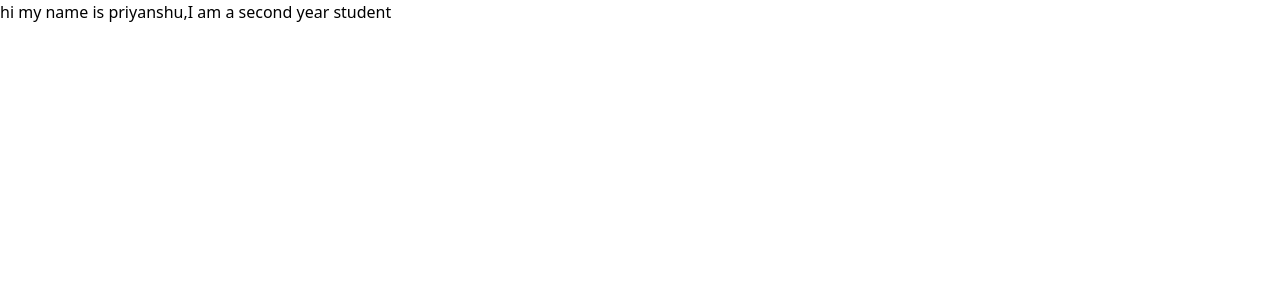
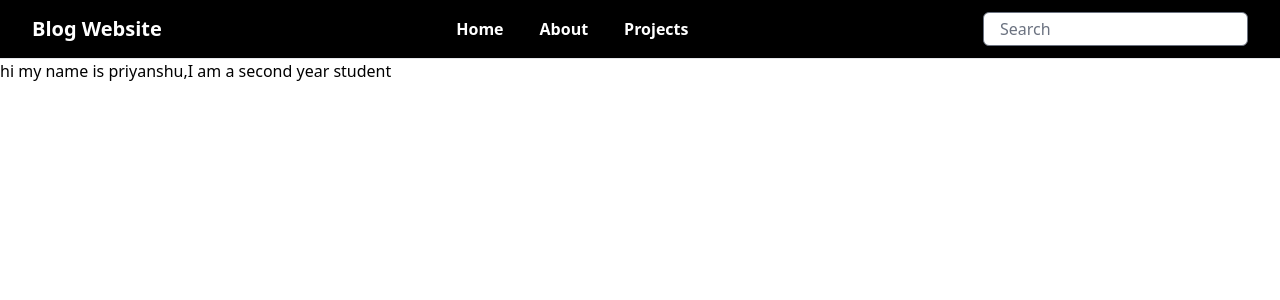
Before and after one commit to Priyanshu2608/BlogSpot, a React (Vite) app in the folder client/: page /project in a window 1280 px wide. Shown: the top 300 px of the page. Built offline with nearby package versions, Linux system fonts and the light colour scheme.

Commit message:
Feat: Navbar

```diff
--- a/client/package.json
+++ b/client/package.json
@@ -11,6 +11,7 @@
   },
   "dependencies": {
     "@tailwindcss/vite": "^4.1.5",
+    "flowbite": "^3.1.2",
     "react": "^19.0.0",
     "react-dom": "^19.0.0",
     "react-router-dom": "^7.5.3",
--- a/client/src/App.jsx
+++ b/client/src/App.jsx
@@ -6,9 +6,11 @@
 import Signin from './pages/Signin'
 import Dashboard from './pages/Dashboard'
 import Project from './pages/Project'
+import Header from './components/Header'
 const App = () => {
   return (
     <BrowserRouter>
+    <Header/>
 <Routes>
     <Route path="/" element={<Home/>} />
     <Route path="/about" element={<About/>} />
@@ -17,7 +19,10 @@
     <Route path="/dashboard" element={<Dashboard/>} />
     <Route path="/project" element={<Project/>} />
 </Routes>
+<script src="../path/to/flowbite/dist/flowbite.min.js"></script>
+
 </BrowserRouter>
+
   )
 }
 
--- /dev/null
+++ b/client/src/components/Header.jsx
@@ -0,0 +1,26 @@
+import React from 'react'
+import { Link } from 'react-router-dom'
+
+const Header = () => {
+  return (
+    <nav className='flex items-center justify-between border-b border-gray-200 bg-black px-8 py-3'>
+      <Link to='/' className='text-sm sm:text-xl'>
+        <span className='font-semibold text-white'>Blog Website</span>
+      </Link>
+      <ul className='flex gap-9 text-white justify-center items-center font-semibold'>
+        <Link to='/'><li>Home</li></Link>
+        <Link to='/about'><li>About</li></Link>
+        <Link to='/project'><li>Projects</li></Link>
+      </ul>
+      <div className='flex items-center'>
+        <input
+          type='text'
+          placeholder='Search'
+          className='px-4 py-1 rounded-md outline-none text-black'
+        />
+      </div>
+    </nav>
+  )
+}
+
+export default Header
--- a/client/src/index.css
+++ b/client/src/index.css
@@ -1 +1,4 @@
 @import "tailwindcss";
+@import "flowbite/src/themes/default";
+@plugin "flowbite/plugin";
+@source "../node_modules/flowbite";
--- a/client/vite.config.js
+++ b/client/vite.config.js
@@ -1,6 +1,7 @@
 import { defineConfig } from 'vite'
 import react from '@vitejs/plugin-react-swc'
 import tailwindcss from '@tailwindcss/vite'
+
 
 // https://vite.dev/config/
 export default defineConfig({
```
Also changed, not shown: 1 other file (tests, documents, lock files or other folders).
